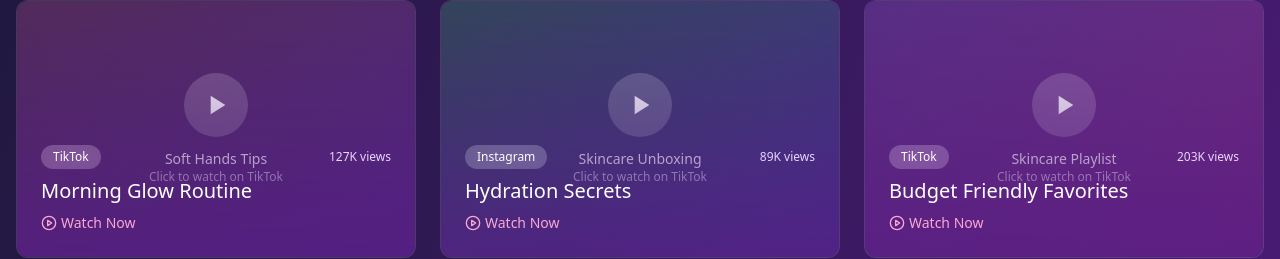
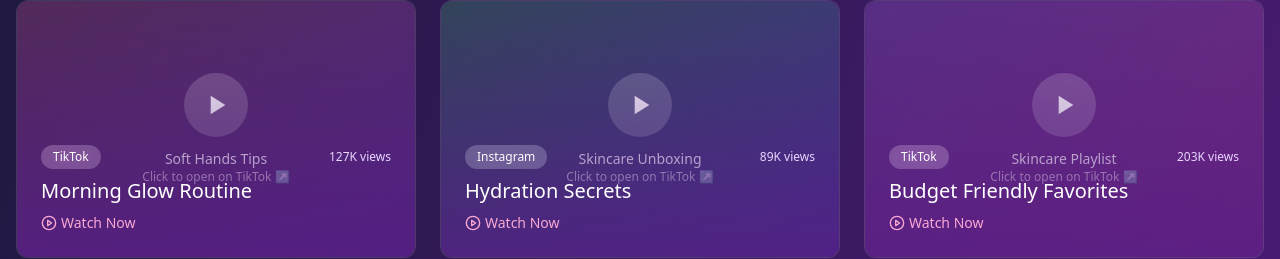
Before and after one commit to jnkcode888/maria2, a React (Vite) app: page / in a window 1280 px wide. Shown: the part 1637-1896 px from the top of the page. Built offline with nearby package versions, Linux system fonts and the light colour scheme.

Commit message:
Add debugging and clearer instructions for TikTok card clicks

```diff
--- a/src/components/ContentHighlights.tsx
+++ b/src/components/ContentHighlights.tsx
@@ -70,6 +70,12 @@ const contentCategories = [{
 export function ContentHighlights() {
   const [activeCategory, setActiveCategory] = useState('skincare');
   const activeContent = contentCategories.find(cat => cat.id === activeCategory);
+
+  const handleVideoClick = (url: string, title: string) => {
+    console.log(`Opening TikTok video: ${title} at ${url}`);
+    window.open(url, '_blank');
+  };
+
   return <section id="content" className="py-20 relative">
       <div className="container mx-auto px-4">
         <motion.div initial={{
@@ -121,7 +127,7 @@ export function ContentHighlights() {
             }} className="group">
               <div className="relative overflow-hidden rounded-xl backdrop-blur-md bg-white/5 border border-white/10 h-full">
                 {activeCategory === 'skincare' && index === 0 ? (
-                  <div className="h-64 overflow-hidden rounded-xl relative group cursor-pointer" onClick={() => window.open('https://www.tiktok.com/@justmaria028/video/7370949326459243781', '_blank')}>
+                  <div className="h-64 overflow-hidden rounded-xl relative group cursor-pointer" onClick={() => handleVideoClick('https://www.tiktok.com/@justmaria028/video/7370949326459243781', 'Soft Hands Tips')}>
                     <div className="w-full h-full bg-gradient-to-br from-pink-500/20 to-purple-600/20 flex items-center justify-center">
                       <div className="text-center">
                         <div className="w-16 h-16 mx-auto bg-white/20 rounded-full flex items-center justify-center mb-3 group-hover:scale-110 transition-transform duration-300">
@@ -130,13 +136,13 @@ export function ContentHighlights() {
                           </svg>
                         </div>
                         <p className="text-white text-sm font-medium">Soft Hands Tips</p>
-                        <p className="text-white/70 text-xs">Click to watch on TikTok</p>
+                        <p className="text-white/70 text-xs">Click to open on TikTok ↗</p>
                       </div>
                     </div>
                     <div className="absolute inset-0 bg-gradient-to-t from-black/60 via-transparent to-transparent opacity-0 group-hover:opacity-100 transition-opacity duration-300"></div>
                   </div>
                 ) : activeCategory === 'skincare' && index === 1 ? (
-                  <div className="h-64 overflow-hidden rounded-xl relative group cursor-pointer" onClick={() => window.open('https://www.tiktok.com/@justmaria028/video/7525740579364359480', '_blank')}>
+                  <div className="h-64 overflow-hidden rounded-xl relative group cursor-pointer" onClick={() => handleVideoClick('https://www.tiktok.com/@justmaria028/video/7525740579364359480', 'Skincare Unboxing')}>
                     <div className="w-full h-full bg-gradient-to-br from-green-500/20 to-blue-600/20 flex items-center justify-center">
                       <div className="text-center">
                         <div className="w-16 h-16 mx-auto bg-white/20 rounded-full flex items-center justify-center mb-3 group-hover:scale-110 transition-transform duration-300">
@@ -145,13 +151,13 @@ export function ContentHighlights() {
                           </svg>
                         </div>
                         <p className="text-white text-sm font-medium">Skincare Unboxing</p>
-                        <p className="text-white/70 text-xs">Click to watch on TikTok</p>
+                        <p className="text-white/70 text-xs">Click to open on TikTok ↗</p>
                       </div>
                     </div>
                     <div className="absolute inset-0 bg-gradient-to-t from-black/60 via-transparent to-transparent opacity-0 group-hover:opacity-100 transition-opacity duration-300"></div>
                   </div>
                 ) : activeCategory === 'skincare' && index === 2 ? (
-                  <div className="h-64 overflow-hidden rounded-xl relative group cursor-pointer" onClick={() => window.open('https://www.tiktok.com/@justmaria028/video/7524622559892049158', '_blank')}>
+                  <div className="h-64 overflow-hidden rounded-xl relative group cursor-pointer" onClick={() => handleVideoClick('https://www.tiktok.com/@justmaria028/video/7524622559892049158', 'Skincare Playlist')}>
                     <div className="w-full h-full bg-gradient-to-br from-purple-500/20 to-pink-600/20 flex items-center justify-center">
                       <div className="text-center">
                         <div className="w-16 h-16 mx-auto bg-white/20 rounded-full flex items-center justify-center mb-3 group-hover:scale-110 transition-transform duration-300">
@@ -160,13 +166,13 @@ export function ContentHighlights() {
                           </svg>
                         </div>
                         <p className="text-white text-sm font-medium">Skincare Playlist</p>
-                        <p className="text-white/70 text-xs">Click to watch on TikTok</p>
+                        <p className="text-white/70 text-xs">Click to open on TikTok ↗</p>
                       </div>
                     </div>
                     <div className="absolute inset-0 bg-gradient-to-t from-black/60 via-transparent to-transparent opacity-0 group-hover:opacity-100 transition-opacity duration-300"></div>
                   </div>
                 ) : activeCategory === 'beauty' && index === 0 ? (
-                  <div className="h-64 overflow-hidden rounded-xl relative group cursor-pointer" onClick={() => window.open('https://www.tiktok.com/@justmaria028/video/7522783349123943685', '_blank')}>
+                  <div className="h-64 overflow-hidden rounded-xl relative group cursor-pointer" onClick={() => handleVideoClick('https://www.tiktok.com/@justmaria028/video/7522783349123943685', 'Black Girl Hair Magic')}>
                     <div className="w-full h-full bg-gradient-to-br from-yellow-500/20 to-orange-600/20 flex items-center justify-center">
                       <div className="text-center">
                         <div className="w-16 h-16 mx-auto bg-white/20 rounded-full flex items-center justify-center mb-3 group-hover:scale-110 transition-transform duration-300">
@@ -175,13 +181,13 @@ export function ContentHighlights() {
                           </svg>
                         </div>
                         <p className="text-white text-sm font-medium">Black Girl Hair Magic</p>
-                        <p className="text-white/70 text-xs">Click to watch on TikTok</p>
+                        <p className="text-white/70 text-xs">Click to open on TikTok ↗</p>
                       </div>
                     </div>
                     <div className="absolute inset-0 bg-gradient-to-t from-black/60 via-transparent to-transparent opacity-0 group-hover:opacity-100 transition-opacity duration-300"></div>
                   </div>
                 ) : activeCategory === 'beauty' && index === 1 ? (
-                  <div className="h-64 overflow-hidden rounded-xl relative group cursor-pointer" onClick={() => window.open('https://www.tiktok.com/@justmaria028/video/7523181428033490182', '_blank')}>
+                  <div className="h-64 overflow-hidden rounded-xl relative group cursor-pointer" onClick={() => handleVideoClick('https://www.tiktok.com/@justmaria028/video/7523181428033490182', 'Statement Earrings Haul')}>
                     <div className="w-full h-full bg-gradient-to-br from-pink-500/20 to-red-600/20 flex items-center justify-center">
                       <div className="text-center">
                         <div className="w-16 h-16 mx-auto bg-white/20 rounded-full flex items-center justify-center mb-3 group-hover:scale-110 transition-transform duration-300">
@@ -190,13 +196,13 @@ export function ContentHighlights() {
                           </svg>
                         </div>
                         <p className="text-white text-sm font-medium">Statement Earrings Haul</p>
-                        <p className="text-white/70 text-xs">Click to watch on TikTok</p>
+                        <p className="text-white/70 text-xs">Click to open on TikTok ↗</p>
                       </div>
                     </div>
                     <div className="absolute inset-0 bg-gradient-to-t from-black/60 via-transparent to-transparent opacity-0 group-hover:opacity-100 transition-opacity duration-300"></div>
                   </div>
                 ) : activeCategory === 'beauty' && index === 2 ? (
-                  <div className="h-64 overflow-hidden rounded-xl relative group cursor-pointer" onClick={() => window.open('https://www.tiktok.com/@justmaria028/video/7523490762479160581', '_blank')}>
+                  <div className="h-64 overflow-hidden rounded-xl relative group cursor-pointer" onClick={() => handleVideoClick('https://www.tiktok.com/@justmaria028/video/7523490762479160581', 'Dark Spots Skincare Journey')}>
                     <div className="w-full h-full bg-gradient-to-br from-blue-500/20 to-cyan-600/20 flex items-center justify-center">
                       <div className="text-center">
                         <div className="w-16 h-16 mx-auto bg-white/20 rounded-full flex items-center justify-center mb-3 group-hover:scale-110 transition-transform duration-300">
@@ -205,7 +211,7 @@ export function ContentHighlights() {
                           </svg>
                         </div>
                         <p className="text-white text-sm font-medium">Dark Spots Skincare Journey</p>
-                        <p className="text-white/70 text-xs">Click to watch on TikTok</p>
+                        <p className="text-white/70 text-xs">Click to open on TikTok ↗</p>
                       </div>
                     </div>
                     <div className="absolute inset-0 bg-gradient-to-t from-black/60 via-transparent to-transparent opacity-0 group-hover:opacity-100 transition-opacity duration-300"></div>
```
